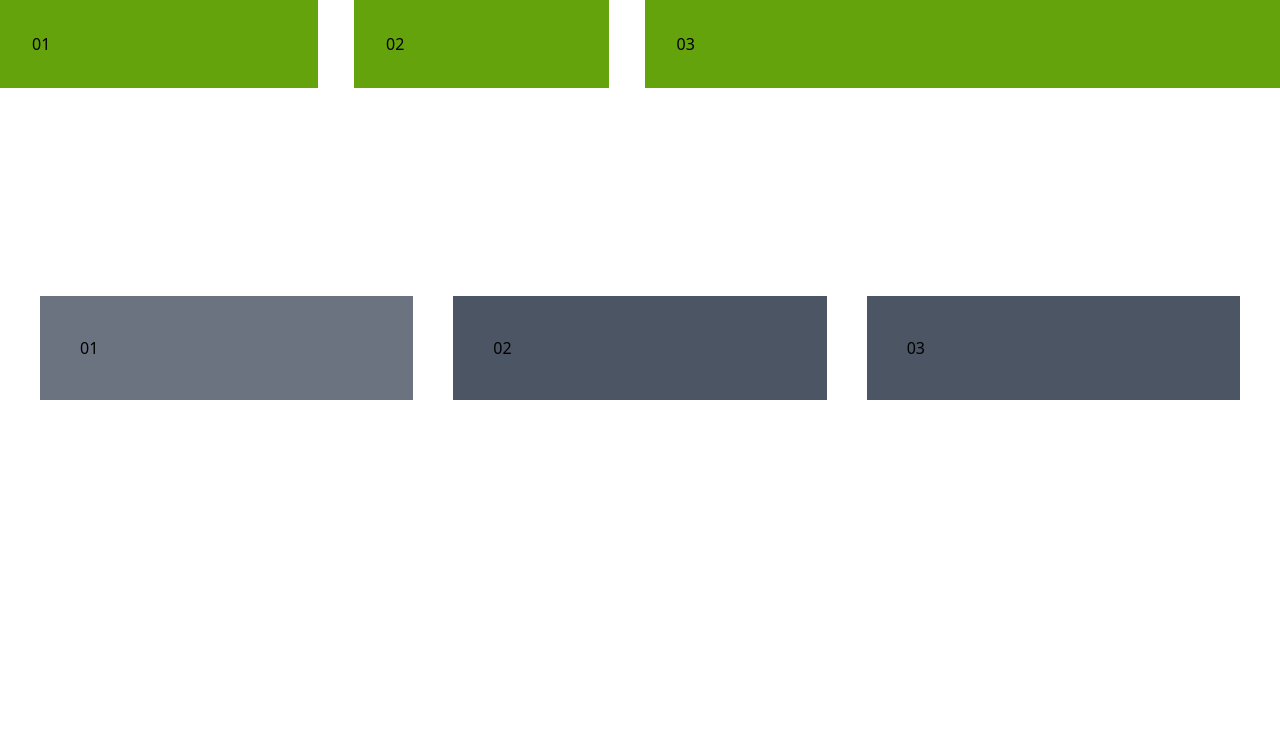
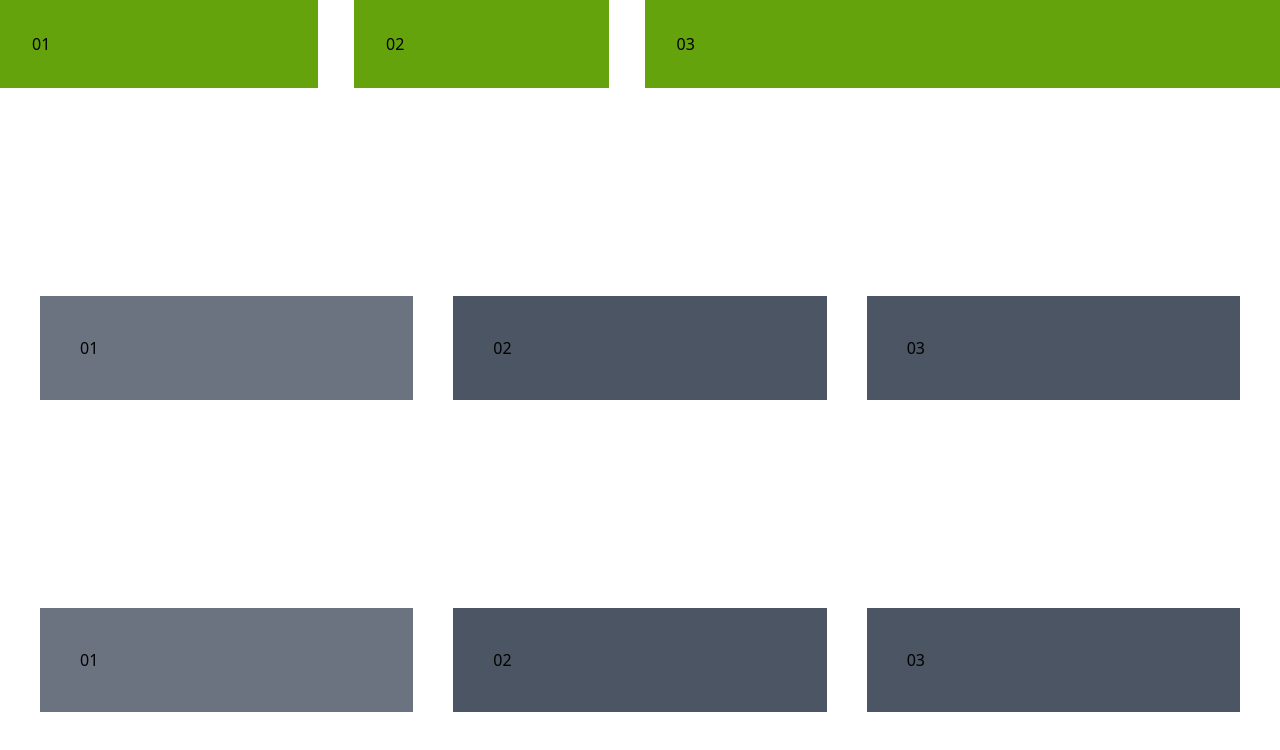
Before and after one commit to ishanrana363/Class-8-TailwindCSS, a website built with Vite: page Flex_Basis/index.html in a window 1280 px wide. Built offline with nearby package versions, Linux system fonts and the light colour scheme.

Commit message:
flex basic hover

```diff
--- a/Flex_Basis/index.html
+++ b/Flex_Basis/index.html
@@ -20,6 +20,13 @@
     </div>
 
 
+    <div class="flex flex-row mt-52 m-10 gap-10  ">
+        <div class="basis-1/2 bg-gray-500 p-10 hover:basis-1/4">01</div>
+        <div class="basis-1/2 bg-gray-600 p-10 hover:basis-1/4">02</div>
+        <div class="basis-1/2 bg-gray-600 p-10 hover:basis-1/4">03</div>
+    </div>
+
+
 
 </body>
 </html>
```
